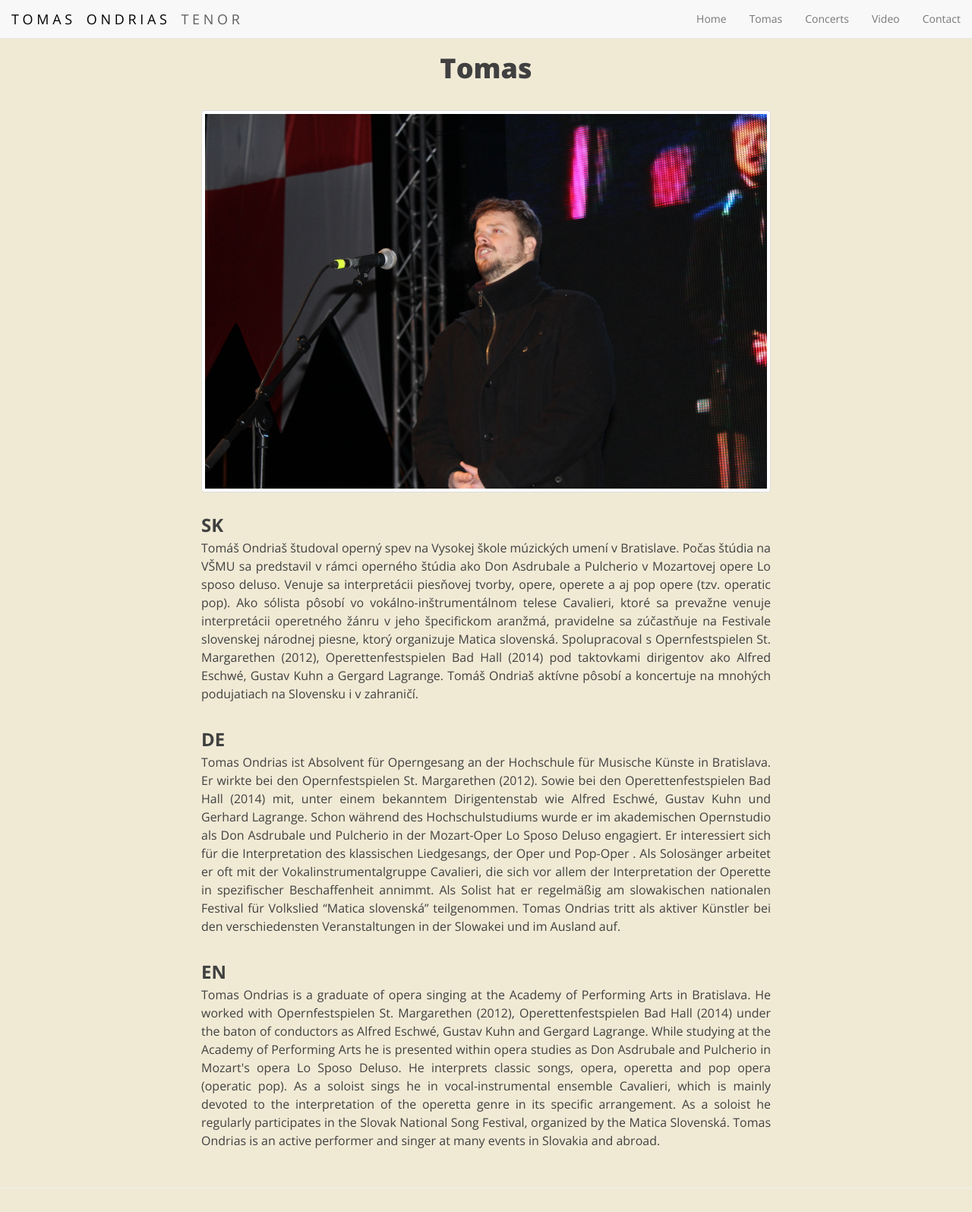
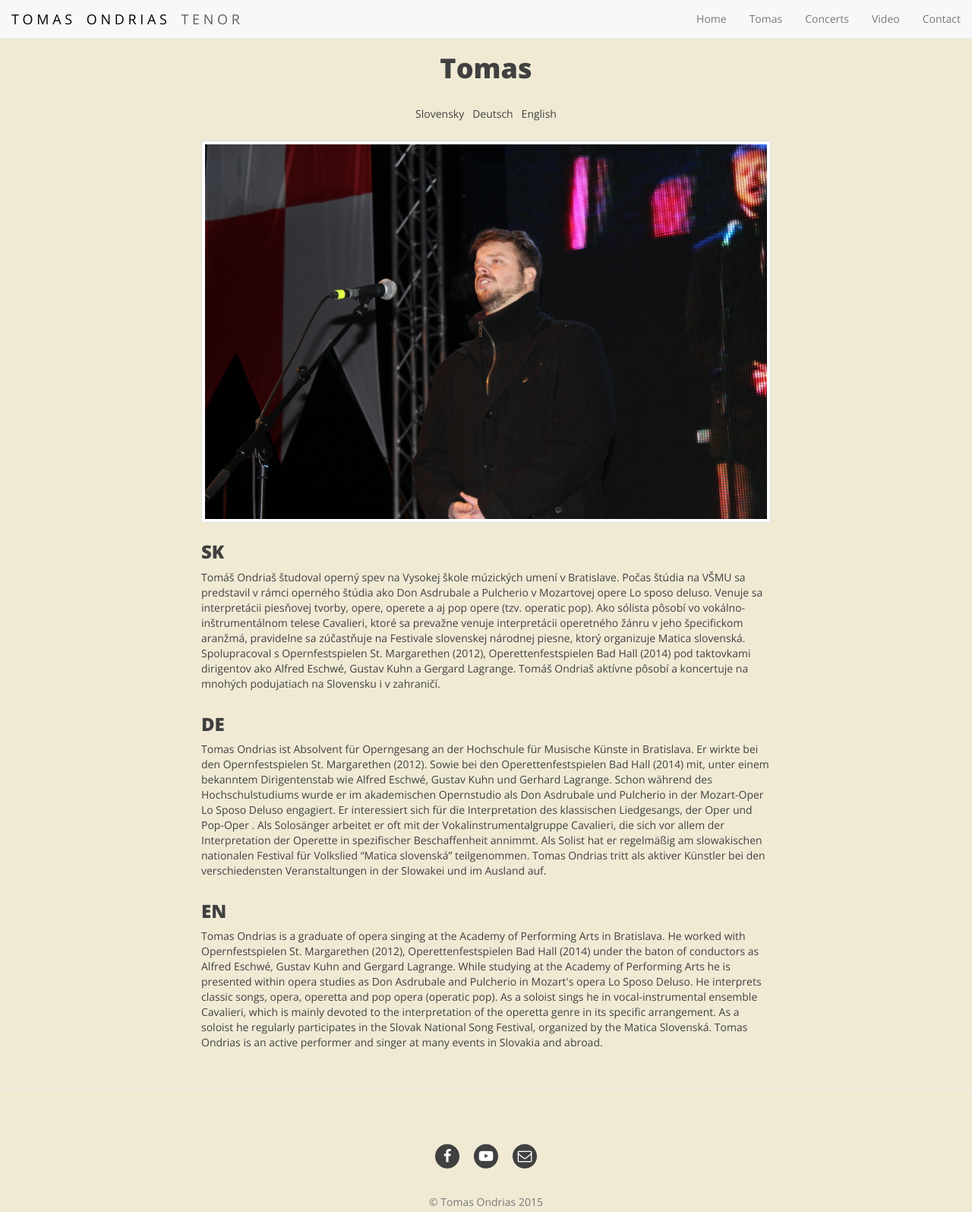
Before and after one commit to midinastasurazz/tomasondrias, a plain HTML site: page tomas/index.html in a window 1280 px wide. Shown: the top 1595 px of the page at 76% size. Drawn offline with nearby package versions, Linux system fonts and the light colour scheme.

Commit message:
links within page added to Bio

```diff
--- a/concerts/index.html
+++ b/concerts/index.html
@@ -93,7 +93,6 @@
 	<div class="row">
 		<div class="col-lg-8 col-lg-offset-2 col-md-10 col-md-offset-1">
 			<!-- <div class="g-ytsubscribe" data-channel="1987soso1987" data-layout="full" data-count="default"></div> -->
-
  			<h1 class="text-center">Concerts</h1>
 
 <!-- <img class="img-thumbnail" style="margin-left: 10px; margin-bottom: 20px;" src="http://midinastasurazz.github.io/tomasondrias/img/concerts.jpg" alt="Tomas Ondrias" >
@@ -476,7 +475,7 @@ Koncert na Vernisáži v Rači
 <script src="http://midinastasurazz.github.io/tomasondrias/js/clean-blog.min.js "></script>
 
 <!-- YouTube Subscribe Button JavaScript -->
-<script src="https://apis.google.com/js/platform.js"></script>
+<!-- <script src="https://apis.google.com/js/platform.js"></script> -->
 
 
 </body>
--- a/feed.xml
+++ b/feed.xml
@@ -5,8 +5,8 @@
     <description>Tomas Ondrias, opera singer, tenor.</description>
     <link>http://midinastasurazz.github.io/tomasondrias/</link>
     <atom:link href="http://midinastasurazz.github.io/tomasondrias/feed.xml" rel="self" type="application/rss+xml" />
-    <pubDate>Sun, 18 Jan 2015 11:27:46 +0100</pubDate>
-    <lastBuildDate>Sun, 18 Jan 2015 11:27:46 +0100</lastBuildDate>
+    <pubDate>Sun, 18 Jan 2015 14:25:34 +0100</pubDate>
+    <lastBuildDate>Sun, 18 Jan 2015 14:25:34 +0100</lastBuildDate>
     <generator>Jekyll v2.5.3</generator>
 
   </channel>
--- a/tomas/index.html
+++ b/tomas/index.html
@@ -93,36 +93,32 @@
 	<div class="row">
 		<div class="col-lg-8 col-lg-offset-2 col-md-10 col-md-offset-1">
 			<!-- <div class="g-ytsubscribe" data-channel="1987soso1987" data-layout="full" data-count="default"></div> -->
+ 			<h1 class="text-center">Tomas</h1>
 
- 			<h1 class="text-center">Tomas</h1>
-<!--
 <br>
-<div style="text-align: center;">
+<div class="text-center">
 <a href="#sk">Slovensky</a>&nbsp;&nbsp;
 <a href="#de">Deutsch</a>&nbsp;&nbsp;
 <a href="#en">English</a>
 </div>
- -->
+
 <img class="img-thumbnail" style="float:right; margin-top:25px; margin-bottom:25px;" src="http://midinastasurazz.github.io/tomasondrias/img/bio.jpg" alt="Tomas Ondrias" >
 
 <p class="text-justify">
-	<a name="sk"></a>
-	<span style="font-size: 24px;"><strong>SK</strong></span>
-	<br>
+	<h3>SK</h3>
+	<a id="sk"></a>
 	Tomáš Ondriaš študoval operný spev na Vysokej škole múzických umení v Bratislave. Počas štúdia na VŠMU sa predstavil  v rámci operného štúdia ako Don Asdrubale a Pulcherio v Mozartovej opere Lo sposo deluso. Venuje sa interpretácii piesňovej tvorby, opere, operete a aj pop opere (tzv. operatic pop). Ako sólista pôsobí vo vokálno-inštrumentálnom telese Cavalieri, ktoré sa prevažne venuje interpretácii operetného žánru v jeho špecifickom aranžmá, pravidelne sa zúčastňuje na Festivale slovenskej národnej piesne, ktorý organizuje Matica slovenská. Spolupracoval s Opernfestspielen St. Margarethen (2012), Operettenfestspielen Bad Hall (2014) pod taktovkami dirigentov ako Alfred Eschwé, Gustav Kuhn a Gergard Lagrange. Tomáš Ondriaš aktívne pôsobí a koncertuje na mnohých podujatiach na Slovensku  i v zahraničí.
 </p>
 
 <p class="text-justify">
-	<a name="de"></a>
-	<span style="font-size: 24px;"><strong>DE</strong></span>
-	<br>
+	<h3>DE</h3>
+	<a id="de"></a>
 	Tomas Ondrias ist Absolvent für Operngesang an der Hochschule für Musische Künste in Bratislava. Er wirkte bei den Opernfestspielen St. Margarethen (2012). Sowie bei den Operettenfestspielen Bad Hall (2014) mit, unter einem bekanntem Dirigentenstab wie Alfred Eschwé, Gustav Kuhn und Gerhard Lagrange. Schon während des Hochschulstudiums wurde er im akademischen Opernstudio als Don Asdrubale und Pulcherio in der Mozart-Oper Lo Sposo Deluso engagiert. Er interessiert sich für die Interpretation des klassischen Liedgesangs, der Oper und Pop-Oper . Als Solosänger arbeitet er oft mit der Vokalinstrumentalgruppe Cavalieri, die sich vor allem der Interpretation der Operette in spezifischer Beschaffenheit annimmt. Als Solist hat er regelmäßig am slowakischen nationalen Festival für Volkslied “Matica slovenská” teilgenommen. Tomas Ondrias tritt als aktiver Künstler bei den verschiedensten Veranstaltungen in der Slowakei und im Ausland auf.
 </p>
 
 <p class="text-justify">
-	<a name="en"></a>
-	<span style="font-size: 24px;"><strong>EN</strong></span>
-	<br>
+	<h3>EN</h3>
+	<a id="en"></a>
 	Tomas Ondrias is a graduate of opera singing at the Academy of Performing Arts in Bratislava. He worked with Opernfestspielen St. Margarethen (2012), Operettenfestspielen Bad Hall (2014) under the baton of conductors as Alfred Eschwé, Gustav Kuhn and Gergard Lagrange. While studying at the Academy of Performing Arts he is presented within opera studies as Don Asdrubale and Pulcherio in Mozart's opera Lo Sposo Deluso. He interprets classic songs, opera, operetta and pop opera (operatic pop). As a soloist sings he in vocal-instrumental ensemble Cavalieri, which is mainly devoted to the interpretation of the operetta genre in its specific arrangement. As a soloist he regularly participates in the Slovak National Song Festival, organized by the Matica Slovenská. Tomas Ondrias is an active performer and singer at many events in Slovakia and abroad.
 </p>
 		</div>
@@ -197,7 +193,7 @@
 <script src="http://midinastasurazz.github.io/tomasondrias/js/clean-blog.min.js "></script>
 
 <!-- YouTube Subscribe Button JavaScript -->
-<script src="https://apis.google.com/js/platform.js"></script>
+<!-- <script src="https://apis.google.com/js/platform.js"></script> -->
 
 
 </body>
```
Also changed, not shown: contact/index.html (+1 -2 lines), index.html (+1 -2 lines), video/index.html (+2 -3 lines), img/bio-bw.jpg (deleted).
